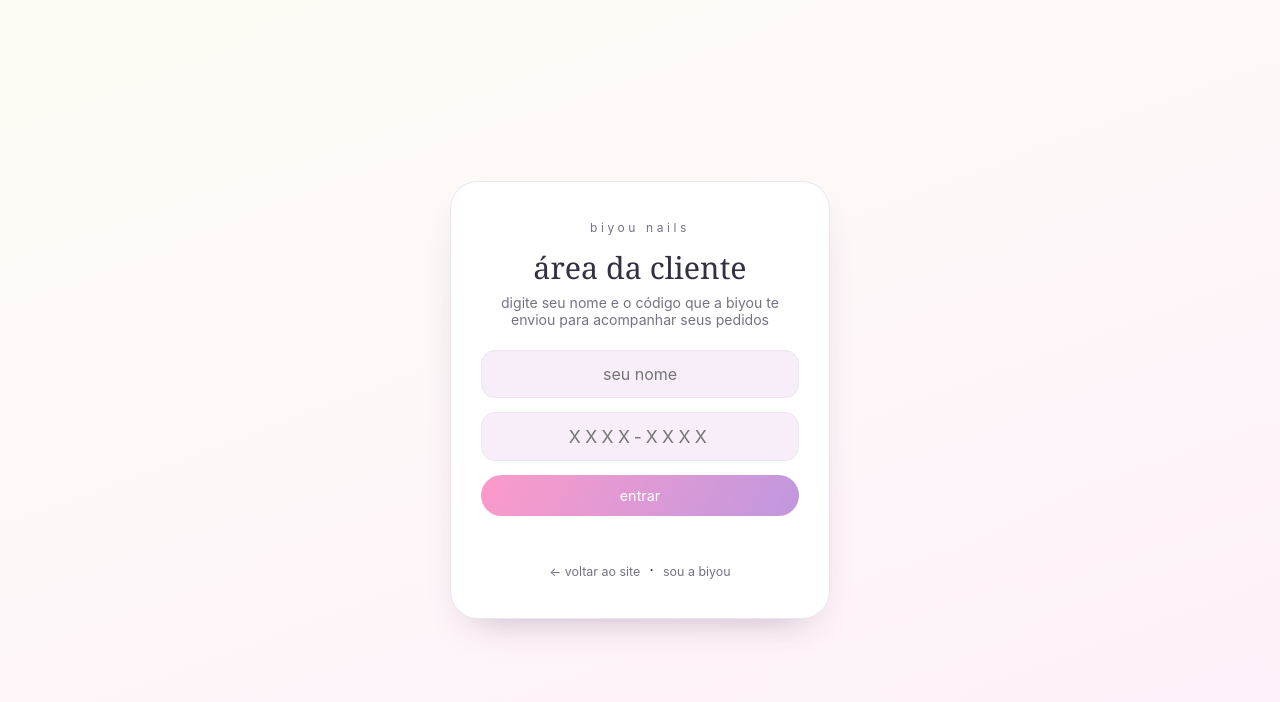
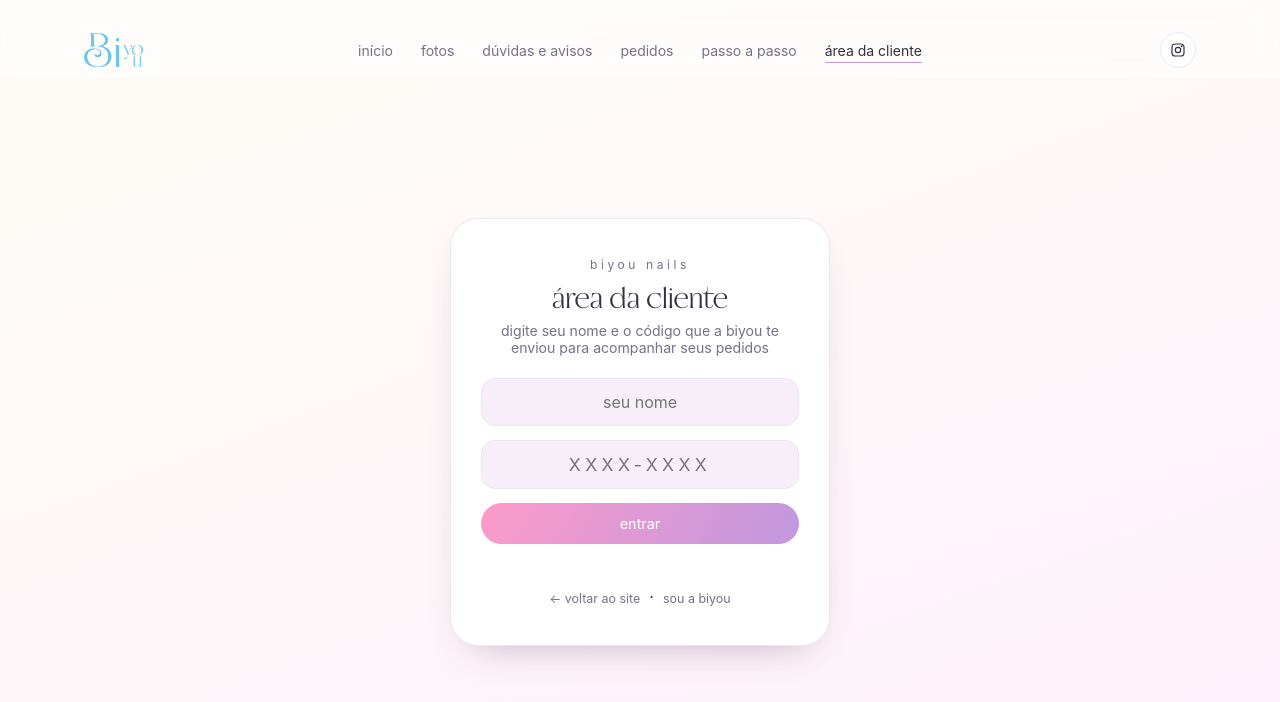
Before and after one commit to eubiancax/biyounails, a plain HTML site: page acesso.html in a window 1280 px wide. Drawn offline with Linux system fonts and the light colour scheme.

Commit message:
Update acesso.html

```diff
--- a/acesso.html
+++ b/acesso.html
@@ -6,21 +6,37 @@
 <title>biyou nails — área da cliente</title>
 <meta name="robots" content="noindex, nofollow">
 <style>
+@font-face{font-family:Fogthree;src:url('/fonts/fogthree.woff') format('woff');font-display:swap}
 :root{--background:oklch(99% .006 95);--foreground:oklch(32% .03 285);--card:oklch(100% 0 0);--primary:oklch(74% .11 310);--accent:oklch(80% .13 350);--secondary:oklch(96% .02 320);--muted-foreground:oklch(56% .03 290);--border:oklch(93% .015 310);--dot-pink:oklch(76% .16 350)}
 *{box-sizing:border-box}
-body{margin:0;min-height:100vh;display:flex;align-items:center;justify-content:center;padding:20px;background:linear-gradient(160deg,oklch(99% .01 95),oklch(97% .02 330));color:var(--foreground);font-family:"Manrope",-apple-system,"Segoe UI",Roboto,sans-serif}
+body{margin:0;min-height:100vh;display:flex;align-items:center;justify-content:center;padding:84px 20px 20px;background:linear-gradient(160deg,oklch(99% .01 95),oklch(97% .02 330));color:var(--foreground);font-family:"Manrope",-apple-system,"Segoe UI",Roboto,sans-serif}
 .box{background:var(--card);border:1px solid var(--border);border-radius:1.75rem;padding:38px 30px;max-width:380px;width:100%;text-align:center;box-shadow:0 18px 40px -24px oklch(40% .08 320 / .45)}
 .eyebrow{font-size:.75rem;letter-spacing:.3em;color:var(--muted-foreground);margin:0}
-h1{font-family:Georgia,"Fogthree",serif;font-weight:400;font-size:1.9rem;margin:12px 0 6px}
+h1{font-family:Fogthree,Georgia,serif;font-weight:400;font-size:1.9rem;margin:12px 0 6px}
 p.s{color:var(--muted-foreground);font-size:.88rem;margin:0 0 22px}
 input{width:100%;padding:13px;border:1px solid var(--border);border-radius:14px;background:var(--secondary);color:var(--foreground);font:inherit;font-size:1.1rem;letter-spacing:.25em;text-align:center;text-transform:uppercase;outline:none;margin-bottom:14px}
 button{width:100%;border:none;border-radius:999px;padding:12px;background:linear-gradient(120deg,var(--accent),var(--primary));color:#fff;font:inherit;font-size:.9rem;cursor:pointer}
 .err{color:var(--dot-pink);font-size:.82rem;margin:12px 0 0;min-height:1em}
 input.nm{letter-spacing:normal;text-transform:none;font-size:1rem}
 a{color:var(--muted-foreground);font-size:.78rem;text-decoration:none;display:inline-block;margin-top:22px}a:hover{color:var(--foreground)}
+.sh{position:fixed;top:0;left:0;right:0;z-index:40;background:color-mix(in oklab,var(--card) 55%,transparent);backdrop-filter:blur(12px);-webkit-backdrop-filter:blur(12px)}
+.sh-in{max-width:72rem;margin:0 auto;padding:10px 20px;display:grid;grid-template-columns:1fr auto;align-items:center;gap:16px}
+.sh-logo img{height:34px;width:auto;display:block}
+.sh-nav{display:none;gap:28px;justify-self:center}
+.sh-nav a,.sh-mob a{position:relative;font-size:.875rem;color:var(--muted-foreground);text-decoration:none;transition:color .3s}
+.sh-nav a::after{content:"";position:absolute;left:0;bottom:-4px;height:1px;width:0;background:var(--primary);transition:width .3s}
+.sh-nav a:hover::after,.sh-nav a.on::after{width:100%}
+.sh-nav a:hover,.sh-mob a:hover,.sh a.on{color:var(--foreground)}
+.sh-r{display:flex;gap:8px;justify-content:flex-end}
+.sh-ic{width:36px;height:36px;border-radius:50%;border:1px solid var(--border);background:color-mix(in oklab,var(--card) 80%,transparent);display:grid;place-items:center;color:var(--foreground);cursor:pointer;padding:0;font:inherit;text-decoration:none}
+.sh-mob{display:none;flex-direction:column;align-items:center;gap:10px;padding:6px 20px 16px}.sh-mob.open{display:flex}
+@media(min-width:768px){.sh-in{grid-template-columns:1fr auto 1fr}.sh-nav{display:flex}.sh-burger,.sh-mob{display:none!important}}
 </style>
 </head>
 <body>
+<header class="sh"><div class="sh-in"><a href="/index.html#inicio" class="sh-logo" aria-label="biyou nails"><img src="/logo-biyou-light.png" alt="biyou nails"></a><nav class="sh-nav"><a href="/index.html#inicio">início</a><a href="/index.html#fotos">fotos</a><a href="/index.html#duvidas">dúvidas e avisos</a><a href="/index.html#pedidos">pedidos</a><a href="/passo-a-passo.html">passo a passo</a><a href="/acesso.html" class="on">área da cliente</a></nav><div class="sh-r"><a class="sh-ic" href="https://www.instagram.com/biyounails/" target="_blank" rel="noopener noreferrer" aria-label="instagram"><svg width="16" height="16" viewBox="0 0 24 24" fill="none" stroke="currentColor" stroke-width="1.8" stroke-linecap="round" stroke-linejoin="round"><rect x="3" y="3" width="18" height="18" rx="5"/><circle cx="12" cy="12" r="4"/><circle cx="17.5" cy="6.5" r=".6" fill="currentColor"/></svg></a><button class="sh-ic sh-burger" id="shb" type="button" aria-label="abrir menu"><svg width="16" height="16" viewBox="0 0 24 24" fill="none" stroke="currentColor" stroke-width="1.8" stroke-linecap="round"><path d="M4 7h16M4 12h16M4 17h16"/></svg></button></div></div><nav class="sh-mob" id="shm"><a href="/index.html#inicio">início</a><a href="/index.html#fotos">fotos</a><a href="/index.html#duvidas">dúvidas e avisos</a><a href="/index.html#pedidos">pedidos</a><a href="/passo-a-passo.html">passo a passo</a><a href="/acesso.html" class="on">área da cliente</a></nav></header>
+<script>document.getElementById("shb").onclick=function(){document.getElementById("shm").classList.toggle("open")}</script>
+
 <div class="box">
   <p class="eyebrow">biyou nails</p>
   <h1>área da cliente</h1>
```
